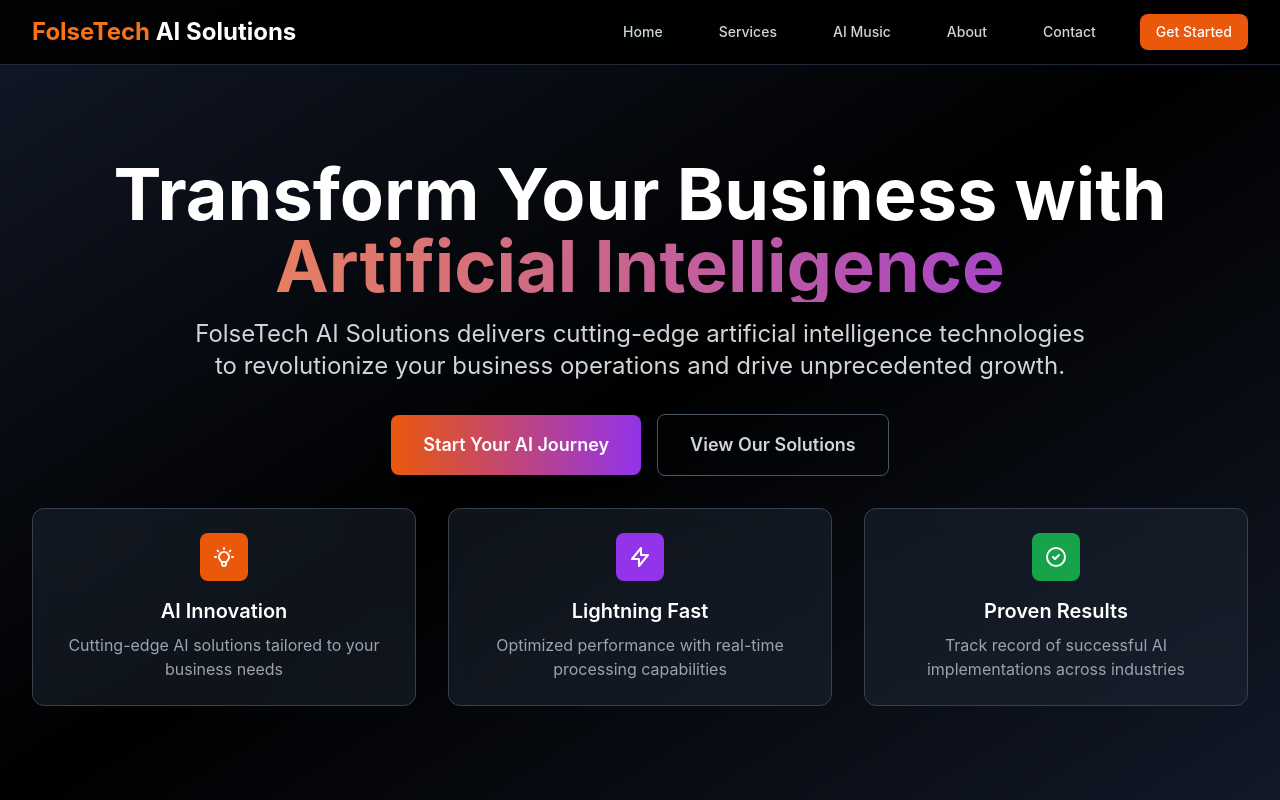
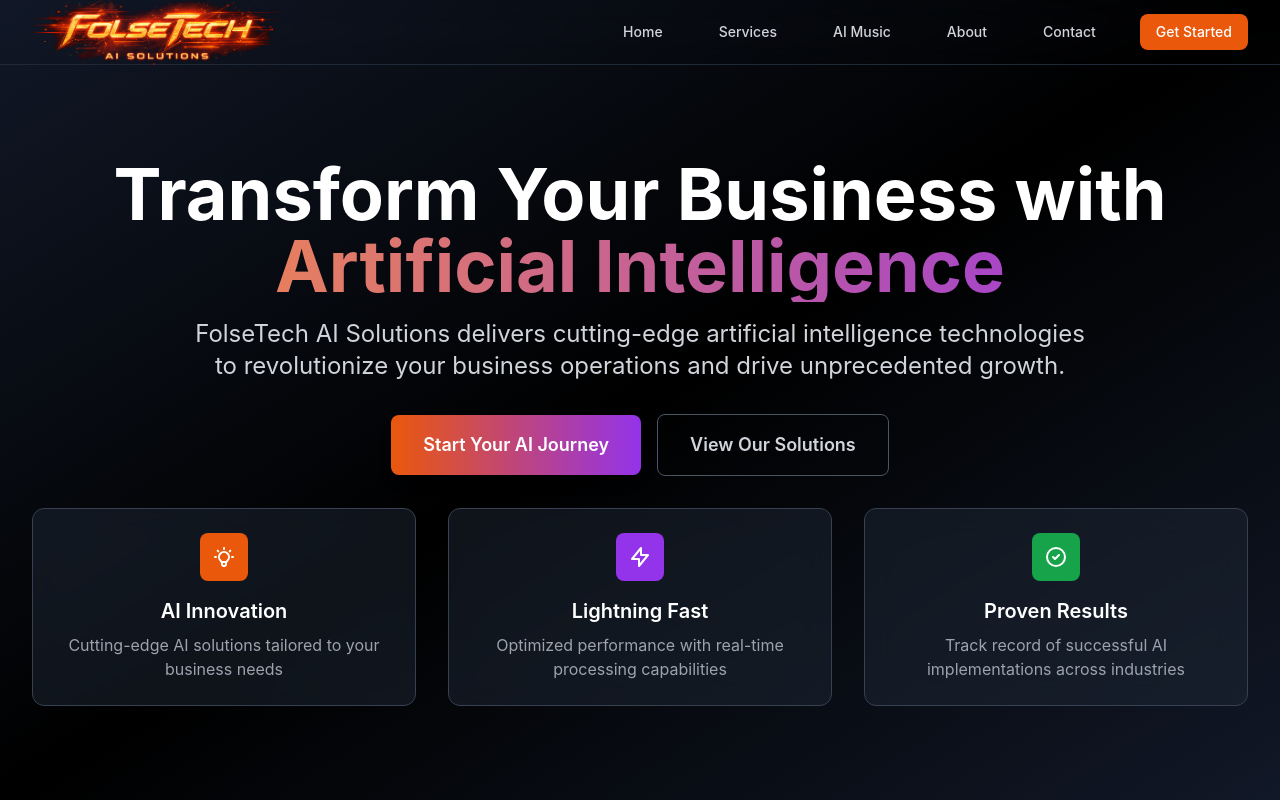
Before and after one commit to jonfolsetech-ctrl/folsetech, a React (Vite) app: page / in a window 1280 px wide. Shown: the top 800 px of the page. Built offline with nearby package versions, Linux system fonts and the light colour scheme; the HTML template or start-up script is replaced by a standard one.

Commit message:
Update logo: add newlogocropped.png with transparent background to navbar and remove from hero

```diff
--- a/src/components/Navbar.jsx
+++ b/src/components/Navbar.jsx
@@ -21,14 +21,12 @@ const Navbar = () => {
   }
 
   return (
-    <nav className="fixed w-full bg-black/90 backdrop-blur-md z-50 border-b border-gray-800">
+    <nav className="fixed w-full bg-transparent backdrop-blur-md z-50 border-b border-gray-800">
       <div className="max-w-7xl mx-auto px-4 sm:px-6 lg:px-8">
         <div className="flex justify-between items-center h-16">
           {/* Logo */}
           <Link to="/" className="flex items-center">
-            <span className="text-2xl font-bold">
-              <span className="text-orange-500">FolseTech</span> <span className="text-white">AI Solutions</span>
-            </span>
+            <img src="/newlogocropped.png" alt="FolseTech" className="h-20 w-auto max-w-xs" />
           </Link>
 
           {/* Desktop Navigation */}
```
Also changed, not shown: public/newlogocropped.png (added), src/Newlogocropped.png (added).
